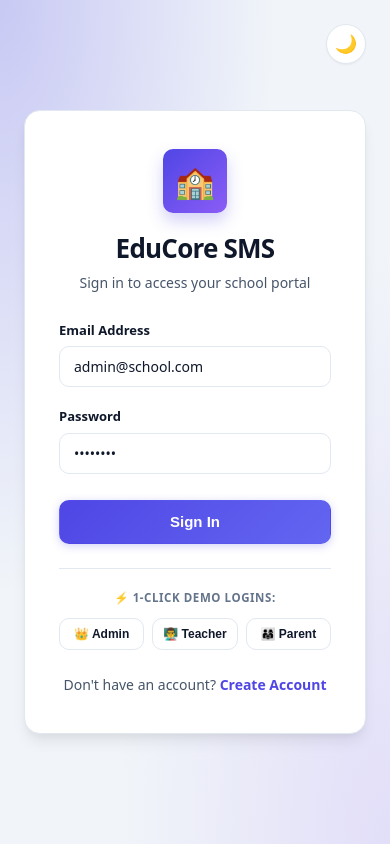
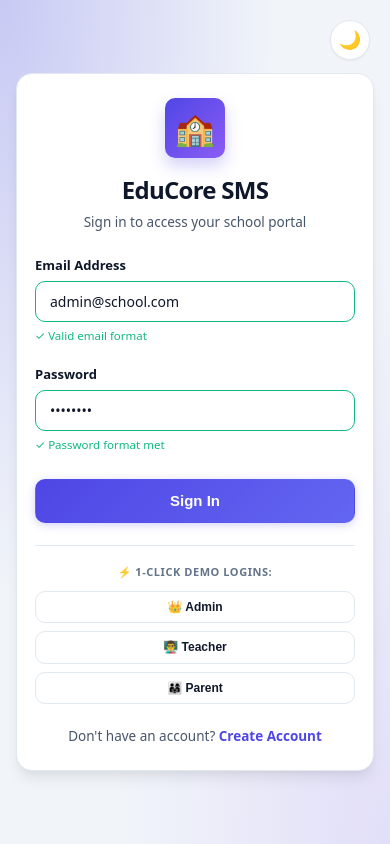
Before and after one commit to Nileshsanpada/school-management-system, a React (Vite) app in the folder frontend/: page /login in a window 390 px wide. Both pictures are taken after a click on the button "👑 Admin". Built offline with nearby package versions, Linux system fonts and the light colour scheme.

Commit message:
feat(ui): full mobile responsive design with drawer navigation, live email validation, and password strength meter

```diff
--- a/frontend/src/index.css
+++ b/frontend/src/index.css
@@ -749,3 +749,244 @@ textarea:focus {
   color: var(--text-muted);
   font-size: 14px;
 }
+
+/* ==========================================================================
+   Mobile Header & Hamburger Navigation
+   ========================================================================== */
+
+.mobile-menu-btn {
+  display: none;
+  background: var(--bg-surface-elevated);
+  border: 1px solid var(--border-color);
+  color: var(--text-primary);
+  width: 40px;
+  height: 40px;
+  border-radius: var(--radius-md);
+  align-items: center;
+  justify-content: center;
+  cursor: pointer;
+  font-size: 20px;
+  box-shadow: var(--shadow-sm);
+  transition: all var(--transition-fast);
+}
+
+.mobile-menu-btn:hover {
+  background: var(--primary-light);
+  border-color: var(--primary);
+}
+
+.sidebar-backdrop {
+  display: none;
+}
+
+/* ==========================================================================
+   Auth Responsive Layouts & Validation
+   ========================================================================== */
+
+.auth-container {
+  display: flex;
+  justify-content: center;
+  align-items: center;
+  min-height: 100vh;
+  background-color: var(--bg-page);
+  background-image: radial-gradient(at 0% 0%, var(--primary-glow) 0px, transparent 50%), radial-gradient(at 100% 100%, rgba(139, 92, 246, 0.15) 0px, transparent 50%);
+  padding: 16px;
+  position: relative;
+}
+
+.auth-card {
+  width: 100%;
+  max-width: 460px;
+  background-color: var(--bg-surface);
+  border: 1px solid var(--border-color);
+  border-radius: var(--radius-lg);
+  padding: 34px 28px;
+  box-shadow: var(--shadow-lg);
+  transition: all var(--transition-normal);
+}
+
+.auth-demo-grid {
+  display: grid;
+  grid-template-columns: repeat(3, 1fr);
+  gap: 8px;
+}
+
+.validation-hint {
+  font-size: 11.5px;
+  margin-top: 5px;
+  display: flex;
+  align-items: center;
+  gap: 4px;
+}
+
+.validation-hint.valid {
+  color: var(--success);
+}
+
+.validation-hint.invalid {
+  color: var(--danger);
+}
+
+.input-valid {
+  border-color: var(--success) !important;
+}
+
+.input-invalid {
+  border-color: var(--danger) !important;
+}
+
+/* ==========================================================================
+   Responsive Breakpoints
+   ========================================================================== */
+
+@media (max-width: 1024px) {
+  .app-container {
+    position: relative;
+  }
+
+  .sidebar {
+    position: fixed;
+    top: 0;
+    left: -280px;
+    bottom: 0;
+    width: 280px;
+    min-width: 280px;
+    z-index: 50;
+    transition: transform 0.3s cubic-bezier(0.4, 0, 0.2, 1);
+    box-shadow: none;
+  }
+
+  .sidebar.open {
+    transform: translateX(280px);
+    box-shadow: var(--shadow-lg);
+  }
+
+  .sidebar-backdrop {
+    display: block;
+    position: fixed;
+    inset: 0;
+    background-color: rgba(0, 0, 0, 0.5);
+    backdrop-filter: blur(4px);
+    z-index: 45;
+  }
+
+  .mobile-menu-btn {
+    display: flex;
+  }
+
+  .page-wrapper {
+    margin-left: 0;
+    width: 100vw;
+  }
+
+  .navbar {
+    padding: 0 16px;
+  }
+}
+
+@media (max-width: 768px) {
+  .content-container {
+    padding: 16px 12px;
+  }
+
+  .navbar-title {
+    font-size: 14px;
+    white-space: nowrap;
+    overflow: hidden;
+    text-overflow: ellipsis;
+    max-width: 160px;
+  }
+
+  .user-chip .user-info-text {
+    display: none;
+  }
+
+  .user-chip {
+    padding: 4px;
+  }
+
+  .page-header {
+    flex-direction: column;
+    align-items: flex-start;
+    gap: 12px;
+    margin-bottom: 18px;
+  }
+
+  .page-header h1 {
+    font-size: 20px;
+  }
+
+  .page-header .page-actions {
+    width: 100%;
+    display: flex;
+    flex-wrap: wrap;
+    gap: 8px;
+  }
+
+  .page-header .btn {
+    flex: 1;
+    min-width: 110px;
+    justify-content: center;
+  }
+
+  .stat-grid {
+    grid-template-columns: repeat(2, 1fr) !important;
+    gap: 12px !important;
+  }
+
+  .stat-card {
+    padding: 14px !important;
+  }
+
+  .stat-card h3 {
+    font-size: 18px !important;
+  }
+
+  .card {
+    padding: 16px !important;
+    border-radius: var(--radius-md) !important;
+  }
+
+  .table-container {
+    width: 100% !important;
+    overflow-x: auto !important;
+    -webkit-overflow-scrolling: touch !important;
+  }
+
+  table {
+    min-width: 580px !important;
+  }
+
+  .form-row {
+    grid-template-columns: 1fr !important;
+    gap: 12px !important;
+  }
+
+  .modal-content {
+    width: 95vw !important;
+    max-width: 95vw !important;
+    padding: 18px !important;
+    margin: 10px !important;
+    max-height: 88vh !important;
+    overflow-y: auto !important;
+  }
+}
+
+@media (max-width: 480px) {
+  .stat-grid {
+    grid-template-columns: 1fr !important;
+  }
+
+  .auth-card {
+    padding: 24px 18px;
+  }
+
+  .auth-demo-grid {
+    grid-template-columns: 1fr !important;
+  }
+
+  .btn {
+    padding: 9px 12px;
+    font-size: 13px;
+  }
+}
--- a/frontend/src/pages/auth/Login.jsx
+++ b/frontend/src/pages/auth/Login.jsx
@@ -1,4 +1,4 @@
-import { useState } from 'react'
+import { useState, useMemo } from 'react'
 import { useNavigate, Link } from 'react-router-dom'
 import authService from '../../services/authService'
 import { useAuth } from '../../hooks/useAuth'
@@ -8,15 +8,38 @@ import ErrorMessage from '../../components/ErrorMessage'
 export default function Login() {
   const [email, setEmail] = useState('')
   const [password, setPassword] = useState('')
+  const [touched, setTouched] = useState({ email: false, password: false })
   const [error, setError] = useState('')
   const [loading, setLoading] = useState(false)
   const { login } = useAuth()
   const { theme, toggleTheme } = useTheme()
   const navigate = useNavigate()
 
+  // Real-time Email validation check
+  const isEmailValid = useMemo(() => {
+    if (!email) return false
+    return /^[a-zA-Z0-9._%+-]+@[a-zA-Z0-9.-]+\.[a-zA-Z]{2,}$/.test(email.trim())
+  }, [email])
+
+  const isPasswordValid = useMemo(() => {
+    return password.length >= 6
+  }, [password])
+
   const handleSubmit = async (e) => {
     e.preventDefault()
     setError('')
+    setTouched({ email: true, password: true })
+
+    if (!isEmailValid) {
+      setError('Please enter a valid email address (e.g. admin@school.com).')
+      return
+    }
+
+    if (!isPasswordValid) {
+      setError('Password must be at least 6 characters.')
+      return
+    }
+
     setLoading(true)
     try {
       const res = await authService.login({ email, password })
@@ -36,58 +59,43 @@ export default function Login() {
   const fillDemoCredentials = (demoEmail, demoPassword) => {
     setEmail(demoEmail)
     setPassword(demoPassword)
+    setTouched({ email: true, password: true })
+    setError('')
   }
 
   return (
-    <div style={{
-      display: 'flex',
-      justifyContent: 'center',
-      alignItems: 'center',
-      minHeight: '100vh',
-      backgroundColor: 'var(--bg-page)',
-      backgroundImage: 'radial-gradient(at 0% 0%, var(--primary-glow) 0px, transparent 50%), radial-gradient(at 100% 100%, rgba(139, 92, 246, 0.15) 0px, transparent 50%)',
-      padding: '24px',
-      position: 'relative'
-    }}>
-      {/* Theme Toggle Button at top right */}
+    <div className="auth-container">
+      {/* Theme Toggle Button */}
       <button
         type="button"
         className="theme-toggle-btn"
         onClick={toggleTheme}
-        style={{ position: 'absolute', top: '24px', right: '24px' }}
+        style={{ position: 'absolute', top: '20px', right: '20px' }}
         title={`Switch to ${theme === 'dark' ? 'Light' : 'Dark'} Mode`}
       >
         {theme === 'dark' ? '☀️' : '🌙'}
       </button>
 
-      <div style={{
-        width: '100%',
-        maxWidth: '460px',
-        backgroundColor: 'var(--bg-surface)',
-        border: '1px solid var(--border-color)',
-        borderRadius: 'var(--radius-lg)',
-        padding: '38px 34px',
-        boxShadow: 'var(--shadow-lg)'
-      }}>
-        <div style={{ textAlign: 'center', marginBottom: '28px' }}>
+      <div className="auth-card">
+        <div style={{ textAlign: 'center', marginBottom: '24px' }}>
           <div style={{
             fontSize: '32px',
-            width: '64px',
-            height: '64px',
+            width: '60px',
+            height: '60px',
             borderRadius: 'var(--radius-md)',
             background: 'linear-gradient(135deg, var(--primary), #8b5cf6)',
             display: 'flex',
             alignItems: 'center',
             justifyContent: 'center',
-            margin: '0 auto 16px',
+            margin: '0 auto 14px',
             boxShadow: '0 8px 16px var(--primary-glow)'
           }}>
             🏫
           </div>
-          <h2 style={{ fontSize: '26px', fontWeight: '800', color: 'var(--text-primary)', letterSpacing: '-0.03em' }}>
+          <h2 style={{ fontSize: '24px', fontWeight: '800', color: 'var(--text-primary)', letterSpacing: '-0.03em' }}>
             EduCore SMS
           </h2>
-          <p style={{ fontSize: '14px', color: 'var(--text-secondary)', marginTop: '4px' }}>
+          <p style={{ fontSize: '13.5px', color: 'var(--text-secondary)', marginTop: '4px' }}>
             Sign in to access your school portal
           </p>
         </div>
@@ -101,20 +109,42 @@ export default function Login() {
               type="email"
               placeholder="e.g. admin@school.com"
               value={email}
-              onChange={e => setEmail(e.target.value)}
+              onChange={e => {
+                setEmail(e.target.value)
+                setTouched(prev => ({ ...prev, email: true }))
+              }}
+              onBlur={() => setTouched(prev => ({ ...prev, email: true }))}
+              className={touched.email ? (isEmailValid ? 'input-valid' : 'input-invalid') : ''}
               required
             />
+            {touched.email && (
+              <div className={`validation-hint ${isEmailValid ? 'valid' : 'invalid'}`}>
+                {isEmailValid ? '✓ Valid email format' : '○ Please enter a valid email with @ domain'}
+              </div>
+            )}
           </div>
+
           <div className="form-group">
             <label>Password</label>
             <input
               type="password"
               placeholder="Enter your password"
               value={password}
-              onChange={e => setPassword(e.target.value)}
+              onChange={e => {
+                setPassword(e.target.value)
+                setTouched(prev => ({ ...prev, password: true }))
+              }}
+              onBlur={() => setTouched(prev => ({ ...prev, password: true }))}
+              className={touched.password ? (isPasswordValid ? 'input-valid' : 'input-invalid') : ''}
               required
             />
+            {touched.password && (
+              <div className={`validation-hint ${isPasswordValid ? 'valid' : 'invalid'}`}>
+                {isPasswordValid ? '✓ Password format met' : '○ Minimum 6 characters required'}
+              </div>
+            )}
           </div>
+
           <button
             type="submit"
             className="btn btn-primary"
@@ -126,14 +156,22 @@ export default function Login() {
         </form>
 
         <div style={{
-          marginTop: '24px',
-          paddingTop: '20px',
+          marginTop: '22px',
+          paddingTop: '18px',
           borderTop: '1px solid var(--border-color)'
         }}>
-          <div style={{ fontSize: '11.5px', fontWeight: '700', color: 'var(--text-muted)', textTransform: 'uppercase', textAlign: 'center', marginBottom: '12px', letterSpacing: '0.05em' }}>
+          <div style={{
+            fontSize: '11px',
+            fontWeight: '700',
+            color: 'var(--text-muted)',
+            textTransform: 'uppercase',
+            textAlign: 'center',
+            marginBottom: '10px',
+            letterSpacing: '0.05em'
+          }}>
             ⚡ 1-Click Demo Logins:
           </div>
-          <div style={{ display: 'grid', gridTemplateColumns: 'repeat(3, 1fr)', gap: '8px' }}>
+          <div className="auth-demo-grid">
             <button
               type="button"
               className="btn btn-secondary"
@@ -161,7 +199,7 @@ export default function Login() {
           </div>
         </div>
 
-        <div style={{ textAlign: 'center', marginTop: '24px', fontSize: '14px', color: 'var(--text-secondary)' }}>
+        <div style={{ textAlign: 'center', marginTop: '22px', fontSize: '13.5px', color: 'var(--text-secondary)' }}>
           Don't have an account?{' '}
           <Link to="/register" style={{ color: 'var(--primary)', fontWeight: '600', textDecoration: 'none' }}>
             Create Account
--- a/frontend/src/pages/auth/Register.jsx
+++ b/frontend/src/pages/auth/Register.jsx
@@ -1,4 +1,4 @@
-import { useState } from 'react'
+import { useState, useMemo } from 'react'
 import { useNavigate, Link } from 'react-router-dom'
 import authService from '../../services/authService'
 import { useTheme } from '../../context/ThemeContext'
@@ -6,82 +6,100 @@ import ErrorMessage from '../../components/ErrorMessage'
 
 export default function Register() {
   const [formData, setFormData] = useState({ name: '', email: '', password: '', role: 'PARENT' })
+  const [touched, setTouched] = useState({ name: false, email: false, password: false })
   const [error, setError] = useState('')
   const [successMsg, setSuccessMsg] = useState('')
   const [loading, setLoading] = useState(false)
   const { theme, toggleTheme } = useTheme()
   const navigate = useNavigate()
 
+  // Real-time Email Validation
+  const isEmailValid = useMemo(() => {
+    if (!formData.email) return false
+    return /^[a-zA-Z0-9._%+-]+@[a-zA-Z0-9.-]+\.[a-zA-Z]{2,}$/.test(formData.email.trim())
+  }, [formData.email])
+
+  // Real-time Password Validation
+  const isPasswordValid = useMemo(() => {
+    return formData.password.length >= 6
+  }, [formData.password])
+
+  const passwordScore = useMemo(() => {
+    let score = 0
+    if (formData.password.length >= 6) score++
+    if (formData.password.length >= 8) score++
+    if (/[A-Z]/.test(formData.password) || /[0-9]/.test(formData.password)) score++
+    return score
+  }, [formData.password])
+
   const handleSubmit = async (e) => {
     e.preventDefault()
     setError('')
     setSuccessMsg('')
+    setTouched({ name: true, email: true, password: true })
+
+    if (!formData.name.trim()) {
+      setError('Please enter your full name.')
+      return
+    }
+
+    if (!isEmailValid) {
+      setError('Please enter a valid email address (e.g. name@school.com).')
+      return
+    }
+
+    if (!isPasswordValid) {
+      setError('Password must be at least 6 characters.')
+      return
+    }
+
     setLoading(true)
-
     try {
       await authService.register(formData)
       setSuccessMsg('Account created successfully! Redirecting to login...')
       setTimeout(() => {
         navigate('/login')
-      }, 1500)
+      }, 1200)
     } catch (err) {
-      setError(err.response?.data?.message || 'Registration failed. Please check details and try again.')
+      setError(err.response?.data?.message || 'Registration failed. Please check your details and try again.')
     } finally {
       setLoading(false)
     }
   }
 
   return (
-    <div style={{
-      display: 'flex',
-      justifyContent: 'center',
-      alignItems: 'center',
-      minHeight: '100vh',
-      backgroundColor: 'var(--bg-page)',
-      backgroundImage: 'radial-gradient(at 0% 0%, var(--primary-glow) 0px, transparent 50%), radial-gradient(at 100% 100%, rgba(139, 92, 246, 0.15) 0px, transparent 50%)',
-      padding: '24px',
-      position: 'relative'
-    }}>
+    <div className="auth-container">
       {/* Theme Toggle Button */}
       <button
         type="button"
         className="theme-toggle-btn"
         onClick={toggleTheme}
-        style={{ position: 'absolute', top: '24px', right: '24px' }}
+        style={{ position: 'absolute', top: '20px', right: '20px' }}
         title={`Switch to ${theme === 'dark' ? 'Light' : 'Dark'} Mode`}
       >
         {theme === 'dark' ? '☀️' : '🌙'}
       </button>
 
-      <div style={{
-        width: '100%',
-        maxWidth: '480px',
-        backgroundColor: 'var(--bg-surface)',
-        border: '1px solid var(--border-color)',
-        borderRadius: 'var(--radius-lg)',
-        padding: '38px 34px',
-        boxShadow: 'var(--shadow-lg)'
-      }}>
-        {/* Header */}
-        <div style={{ textAlign: 'center', marginBottom: '28px' }}>
+      <div className="auth-card">
+        <div style={{ textAlign: 'center', marginBottom: '24px' }}>
           <div style={{
             fontSize: '32px',
-            width: '64px',
-            height: '64px',
+            width: '60px',
+            height: '60px',
             borderRadius: 'var(--radius-md)',
             background: 'linear-gradient(135deg, var(--primary), #8b5cf6)',
             display: 'flex',
             alignItems: 'center',
             justifyContent: 'center',
-            margin: '0 auto 16px',
+            margin: '0 auto 14px',
             boxShadow: '0 8px 16px var(--primary-glow)'
           }}>
             🏫
           </div>
-          <h2 style={{ fontSize: '26px', fontWeight: '800', color: 'var(--text-primary)', letterSpacing: '-0.03em' }}>
+          <h2 style={{ fontSize: '24px', fontWeight: '800', color: 'var(--text-primary)', letterSpacing: '-0.03em' }}>
             Create Account
           </h2>
-          <p style={{ fontSize: '14px', color: 'var(--text-secondary)', marginTop: '4px' }}>
+          <p style={{ fontSize: '13.5px', color: 'var(--text-secondary)', marginTop: '4px' }}>
             Register to join EduCore School System
           </p>
         </div>
@@ -109,7 +127,10 @@ export default function Register() {
               type="text"
               placeholder="e.g. Nilesh Sanpada"
               value={formData.name}
-              onChange={e => setFormData({...formData, name: e.target.value})}
+              onChange={e => {
+                setFormData({...formData, name: e.target.value})
+                setTouched(prev => ({ ...prev, name: true }))
+              }}
               required
             />
           </div>
@@ -120,9 +141,19 @@ export default function Register() {
               type="email"
               placeholder="e.g. nilesh@example.com"
               value={formData.email}
-              onChange={e => setFormData({...formData, email: e.target.value})}
+              onChange={e => {
+                setFormData({...formData, email: e.target.value})
+                setTouched(prev => ({ ...prev, email: true }))
+              }}
+              onBlur={() => setTouched(prev => ({ ...prev, email: true }))}
+              className={touched.email ? (isEmailValid ? 'input-valid' : 'input-invalid') : ''}
               required
             />
+            {touched.email && (
+              <div className={`validation-hint ${isEmailValid ? 'valid' : 'invalid'}`}>
+                {isEmailValid ? '✓ Valid email address' : '○ Please enter a valid email format'}
+              </div>
+            )}
           </div>
 
           <div className="form-group">
@@ -138,27 +169,55 @@ export default function Register() {
           </div>
 
           <div className="form-group">
-            <label>Password (Min 6 characters)</label>
+            <label>Password</label>
             <input
               type="password"
-              placeholder="Enter your password"
+              placeholder="Min 6 characters"
               value={formData.password}
-              onChange={e => setFormData({...formData, password: e.target.value})}
+              onChange={e => {
+                setFormData({...formData, password: e.target.value})
+                setTouched(prev => ({ ...prev, password: true }))
+              }}
+              onBlur={() => setTouched(prev => ({ ...prev, password: true }))}
+              className={touched.password ? (isPasswordValid ? 'input-valid' : 'input-invalid') : ''}
               required
             />
+            {touched.password && (
+              <div className={`validation-hint ${isPasswordValid ? 'valid' : 'invalid'}`}>
+                {isPasswordValid ? '✓ Password meets requirements' : '○ Minimum 6 characters required'}
+              </div>
+            )}
+
+            {formData.password.length > 0 && (
+              <div style={{ marginTop: '6px' }}>
+                <div style={{
+                  display: 'flex',
+                  height: '4px',
+                  borderRadius: '999px',
+                  backgroundColor: 'var(--border-color)',
+                  overflow: 'hidden'
+                }}>
+                  <div style={{
+                    width: `${(passwordScore / 3) * 100}%`,
+                    backgroundColor: passwordScore === 1 ? 'var(--danger)' : passwordScore === 2 ? 'var(--warning)' : 'var(--success)',
+                    transition: 'all 0.3s ease'
+                  }} />
+                </div>
+              </div>
+            )}
           </div>
 
           <button
             type="submit"
             className="btn btn-primary"
             disabled={loading}
-            style={{ width: '100%', padding: '12px', fontSize: '15px', marginTop: '12px' }}
+            style={{ width: '100%', padding: '12px', fontSize: '15px', marginTop: '8px' }}
           >
             {loading ? 'Creating Account...' : 'Register Account'}
           </button>
         </form>
 
-        <div style={{ textAlign: 'center', marginTop: '24px', fontSize: '14px', color: 'var(--text-secondary)' }}>
+        <div style={{ textAlign: 'center', marginTop: '22px', fontSize: '13.5px', color: 'var(--text-secondary)' }}>
           Already have an account?{' '}
           <Link to="/login" style={{ color: 'var(--primary)', fontWeight: '600', textDecoration: 'none' }}>
             Sign In
```
Also changed, not shown: frontend/src/App.jsx (+7 -2 lines), frontend/src/components/Navbar.jsx (+16 -5 lines), frontend/src/components/Sidebar.jsx (+43 -21 lines).
